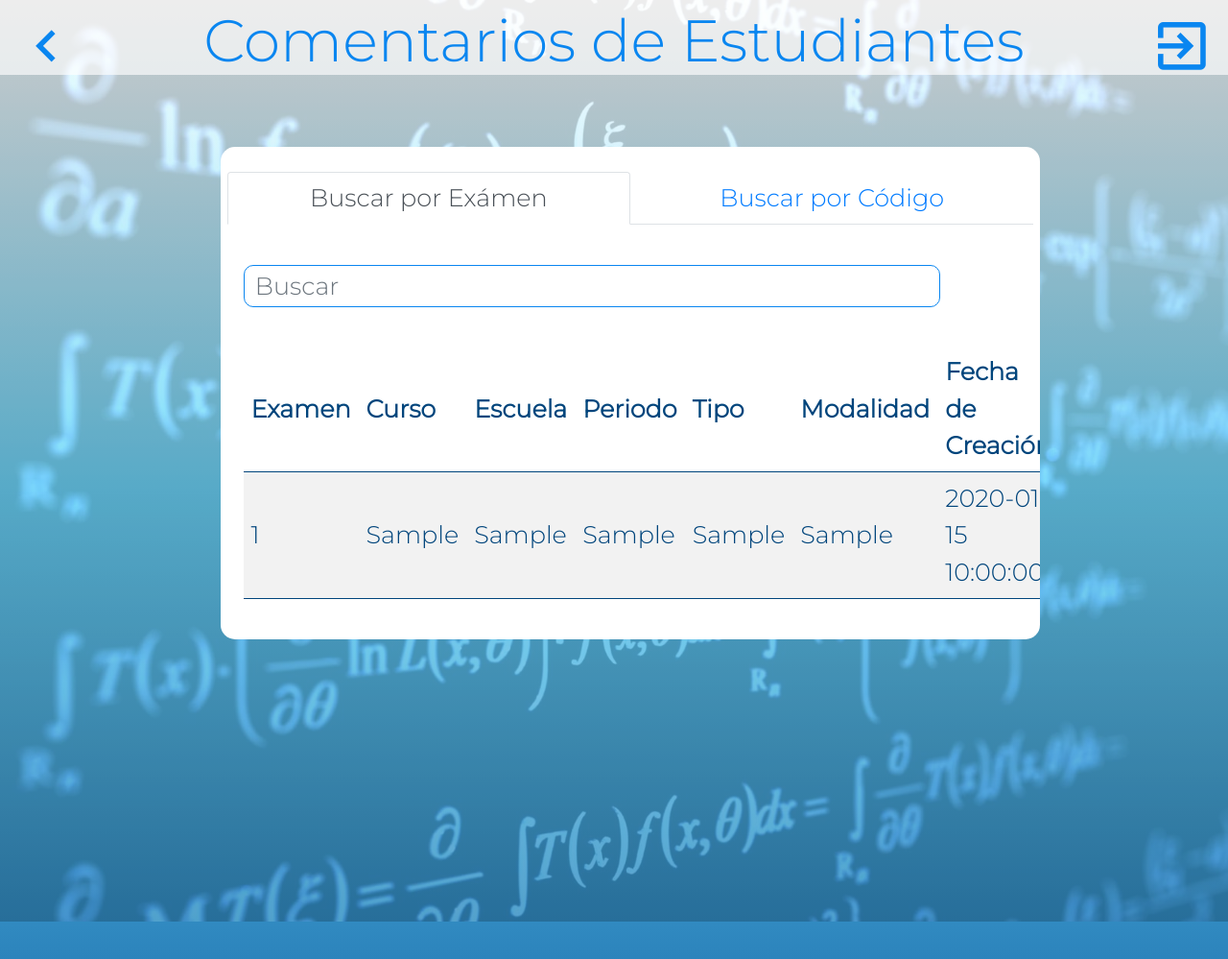
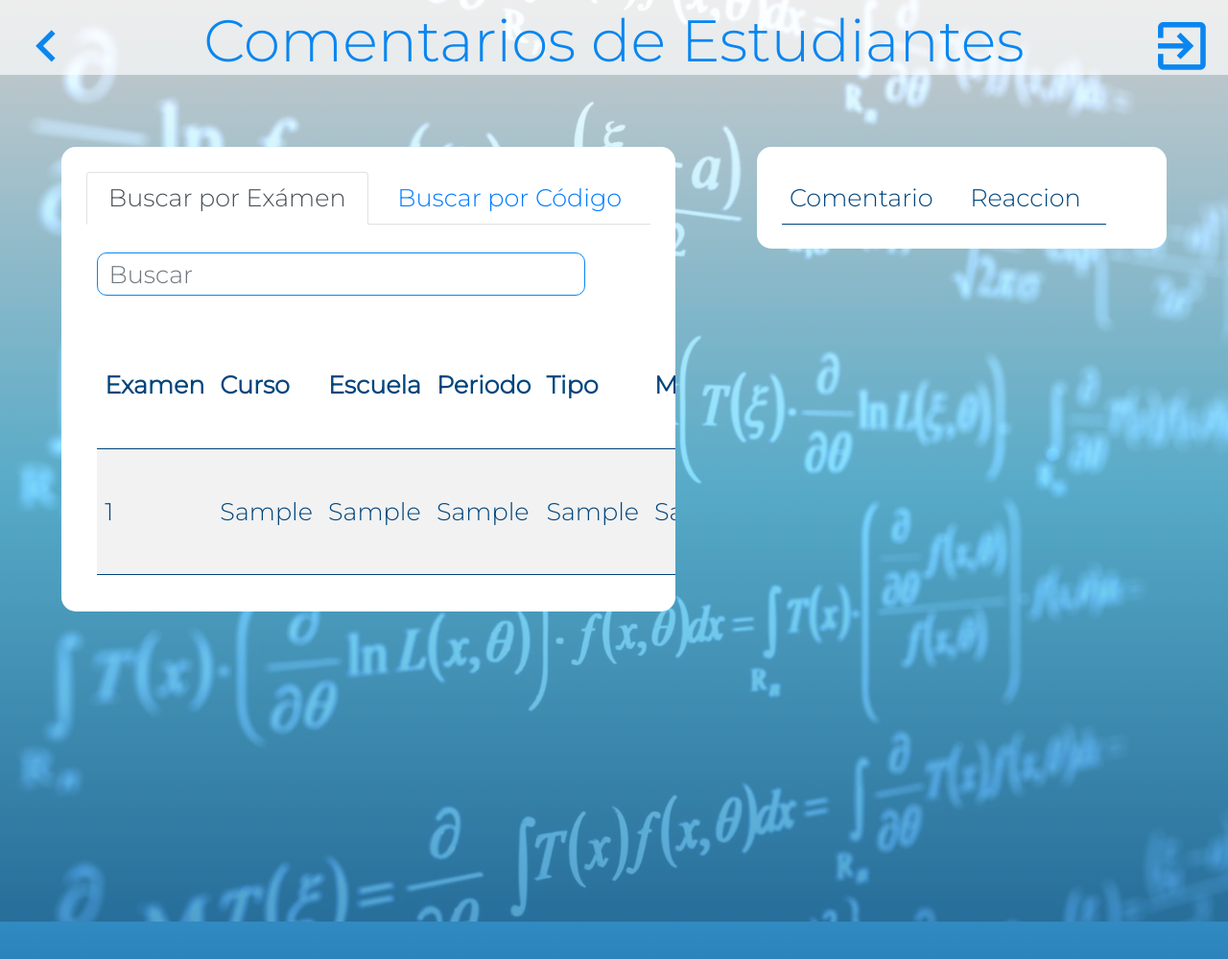
Before and after one commit to JavierCR16/Generador_de_Examenes, a Flask app: template templates/ComentariosEstudiantes.html in a window 1280 px wide. Shown: the top 999 px of the page at 96% size. Run offline with Flask 2, Linux system fonts and the light colour scheme; the template is opened without the code that fills it: most values are stand-ins (such as "Sample title", 1, 10 or a date in 2020); some libraries are stand-ins or nearby versions.

Commit message:
Change in Feedback Divs

```diff
--- a/templates/ComentariosEstudiantes.html
+++ b/templates/ComentariosEstudiantes.html
@@ -37,7 +37,7 @@
         </form>
     </div>
 
-    <div class= "col-md-8 w3-container divsG">
+    <div class= "col-md-6 w3-container divsL">
         <nav class = "nav-justified">
             <div class="nav nav-tabs navs" id="nav-tab" role="tablist">
                 <a class="nav-item nav-link active" id="nav-BuscarPorExamen-tab" data-toggle="tab" href="#nav-BuscarPorExamen" role="tab" aria-controls="nav-BuscarPorExamen" aria-selected="true">Buscar por Exámen</a>
@@ -88,5 +88,18 @@
         </div>
     </div>
 
+    <div class= "col-md-4 w3-container divsR">
+        <table id= "tablaComentarios" class="table-striped ">
+            <thead>
+            <tr>
+                <td>Comentario</td>
+                <td>Reaccion</td>
+            </tr>
+            </thead>
+            <tbody>
+            </tbody>
+        </table>
+    </div>
+
 </body>
 </html>
```
